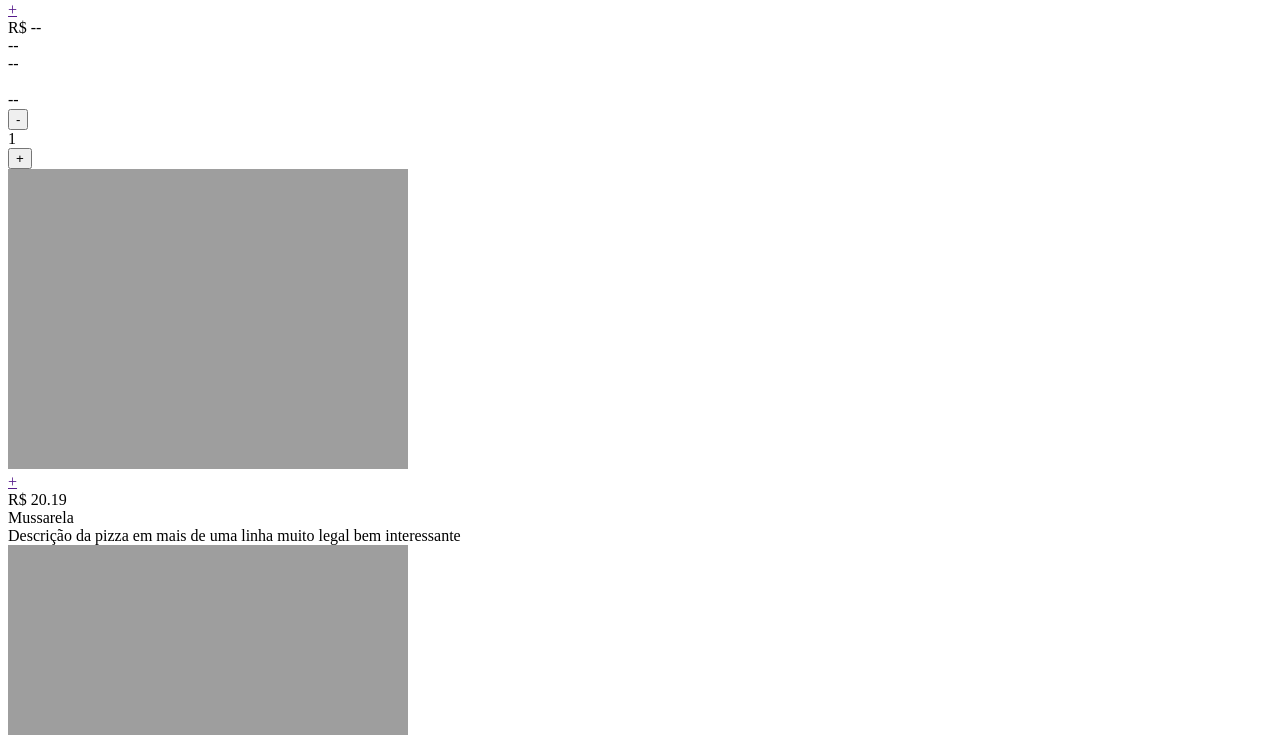
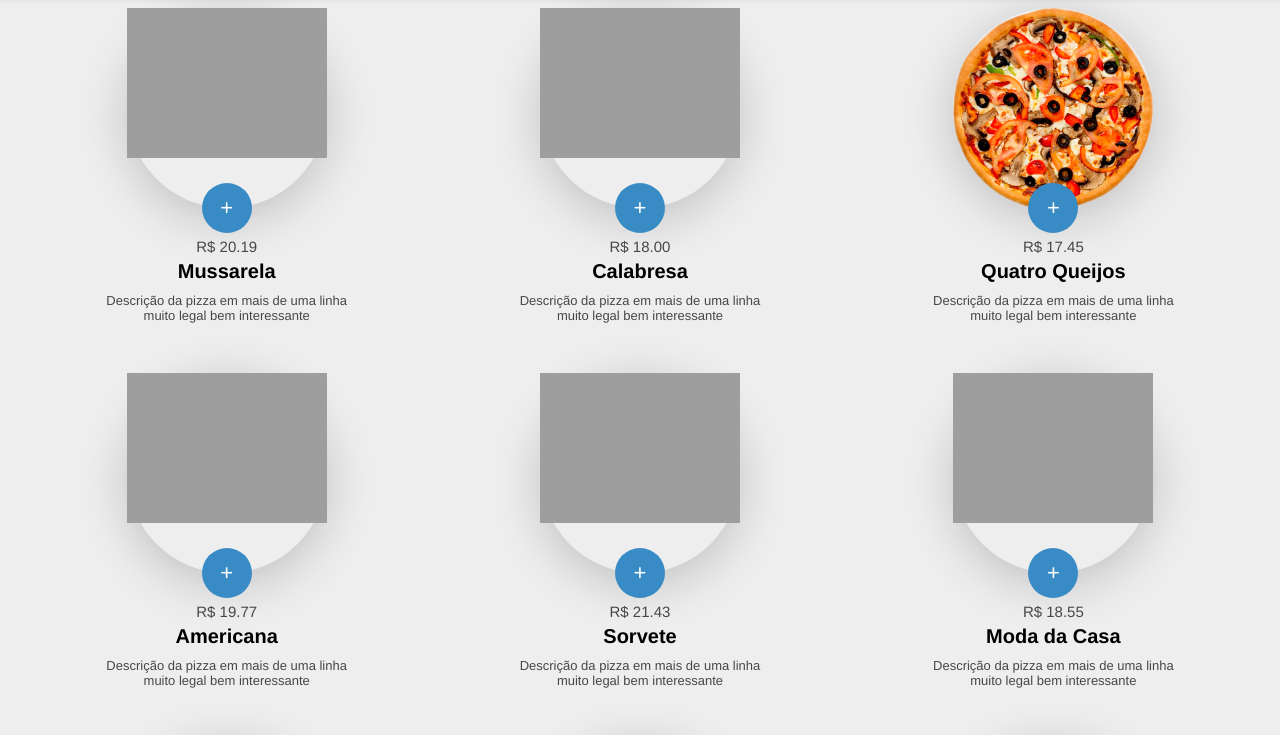
Before and after one commit to JamesonBatista/projectqatesterweb, a plain HTML site: page root/pizza.html in a window 1280 px wide. Shown: the part 62-797 px from the top of the page. Drawn offline with Linux system fonts and the light colour scheme; the site is published under a folder, as on GitHub Pages, so addresses that start at the root find nothing; a web font is replaced by a local one.

Commit message:
first commit

```diff
--- a/root/index.html
+++ b/root/index.html
@@ -4,7 +4,7 @@
     <meta charset="UTF-8">
     <meta name="viewport" content="width=device-width, initial-scale=1.0">
     <title>Projeto Automação</title>
-    <!-- <link rel="stylesheet" href="../css/style-index.css"> -->
+    <link rel="stylesheet" href="../css/style-index.css">
 </head>
 <body>
     <div class="waves">
--- a/root/pizza.html
+++ b/root/pizza.html
@@ -4,7 +4,7 @@
 <head>
     <meta charset="utf-8" />
     <title>Pizzaria</title>
-    <link rel="stylesheet" href="/css/pizza.css" />
+    <link rel="stylesheet" href="../css/pizza.css" />
     <meta name="viewport" content="width=device-width, initial-scale=1.0">
     <link href="https://fonts.googleapis.com/css?family=Hepta+Slab:400,700|Lato:400,700&display=swap" rel="stylesheet">
     <link rel="shortcut icon" href="../images/pizzaIcon.png" />
```
